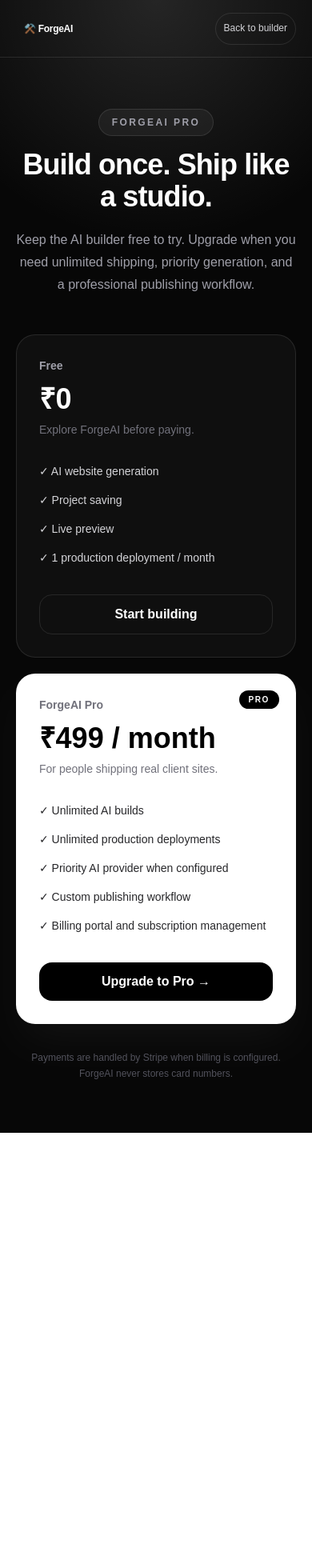
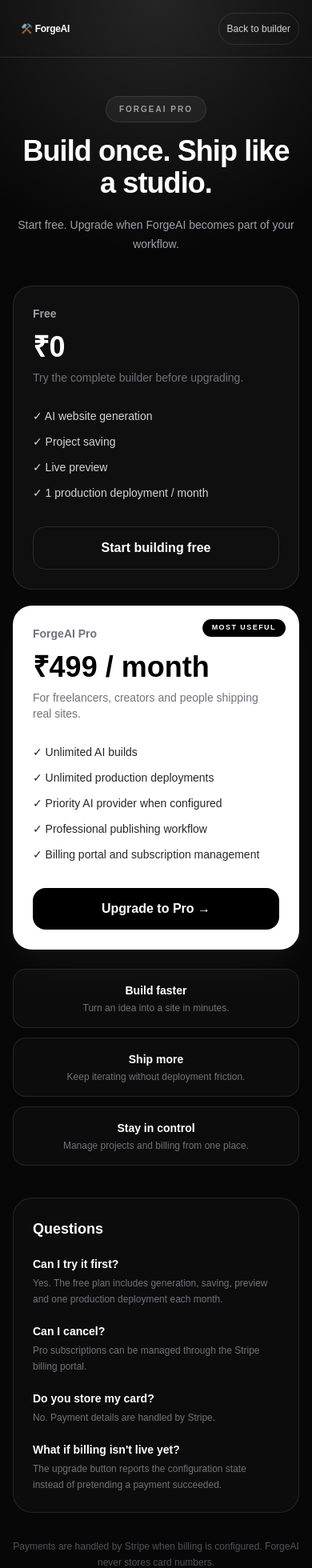
Before and after one commit to akashsirra/ForgeAi, a Next.js app: page /pricing in a window 390 px wide. Shown: the top 1960 px of the page at 80% size. Before the commit the page ends 1416 px from the top, so only its background shows below. Built offline with nearby package versions, Linux system fonts and the light colour scheme; no server answers.

Commit message:
Improve ForgeAI pricing conversion and mobile UX

```diff
--- a/app/pricing/page.tsx
+++ b/app/pricing/page.tsx
@@ -11,6 +11,7 @@
   const [plan, setPlan] = useState<"free" | "pro">("free");
   const [loading, setLoading] = useState(false);
   const [message, setMessage] = useState("");
+  const [billingReady, setBillingReady] = useState(true);
 
   useEffect(() => {
     return onAuthStateChanged(auth, async (currentUser) => {
@@ -27,7 +28,7 @@
           setPlan(data.plan === "pro" ? "pro" : "free");
         }
       } catch {
-        // Keep the safe default of the free plan.
+        // Safe default: free plan.
       }
     });
   }, []);
@@ -51,6 +52,7 @@
       if (!response.ok || !data.url) throw new Error(data.error || "Checkout is not configured yet.");
       window.location.href = data.url;
     } catch (error) {
+      setBillingReady(false);
       setMessage(error instanceof Error ? error.message : "Checkout failed.");
       setLoading(false);
     }
@@ -72,72 +74,109 @@
   }
 
   return (
-    <main className="min-h-screen overflow-hidden bg-[#070707] text-white">
-      <div className="pointer-events-none absolute inset-0 bg-[radial-gradient(circle_at_50%_0%,rgba(255,255,255,0.12),transparent_35%)]" />
-      <header className="relative z-10 flex items-center justify-between border-b border-white/10 px-5 py-4 sm:px-8">
-        <button onClick={() => (window.location.href = "/")} className="font-bold tracking-tight">
+    <main className="min-h-screen overflow-x-hidden bg-[#070707] text-white">
+      <div className="pointer-events-none fixed inset-0 bg-[radial-gradient(circle_at_50%_0%,rgba(255,255,255,0.12),transparent_38%)]" />
+      <header className="relative z-10 flex items-center justify-between gap-3 border-b border-white/10 px-4 py-4 sm:px-8">
+        <button onClick={() => (window.location.href = "/")} className="shrink-0 font-bold tracking-tight">
           ⚒️ ForgeAI
         </button>
-        <button onClick={() => (window.location.href = "/")} className="rounded-full border border-white/10 px-4 py-2 text-sm text-zinc-300 hover:bg-white/5">
+        <button onClick={() => (window.location.href = "/")} className="rounded-full border border-white/10 px-3 py-2 text-xs text-zinc-300 hover:bg-white/5 sm:px-4 sm:text-sm">
           Back to builder
         </button>
       </header>
 
-      <section className="relative z-10 mx-auto max-w-6xl px-5 py-16 sm:px-8 sm:py-24">
+      <section className="relative z-10 mx-auto max-w-6xl px-4 py-12 sm:px-8 sm:py-20">
         <div className="mx-auto max-w-3xl text-center">
-          <div className="mb-4 inline-flex rounded-full border border-white/10 bg-white/5 px-4 py-2 text-xs font-semibold uppercase tracking-[0.2em] text-zinc-400">
+          <div className="mb-4 inline-flex rounded-full border border-white/10 bg-white/5 px-4 py-2 text-[10px] font-semibold uppercase tracking-[0.2em] text-zinc-400 sm:text-xs">
             ForgeAI Pro
           </div>
           <h1 className="text-4xl font-black tracking-tight sm:text-6xl">
             Build once. Ship like a studio.
           </h1>
-          <p className="mx-auto mt-5 max-w-2xl text-base leading-7 text-zinc-400 sm:text-lg">
-            Keep the AI builder free to try. Upgrade when you need unlimited shipping, priority generation, and a professional publishing workflow.
+          <p className="mx-auto mt-5 max-w-2xl text-sm leading-6 text-zinc-400 sm:text-lg sm:leading-7">
+            Start free. Upgrade when ForgeAI becomes part of your workflow.
           </p>
         </div>
 
-        <div className="mx-auto mt-12 grid max-w-4xl gap-5 md:grid-cols-2">
-          <article className="rounded-3xl border border-white/10 bg-white/[0.035] p-7 sm:p-9">
+        <div className="mx-auto mt-10 grid max-w-4xl items-stretch gap-5 md:grid-cols-2">
+          <article className="flex flex-col rounded-3xl border border-white/10 bg-white/[0.035] p-6 sm:p-9">
             <div className="text-sm font-semibold text-zinc-400">Free</div>
             <div className="mt-3 text-4xl font-black">₹0</div>
-            <p className="mt-2 text-sm text-zinc-500">Explore ForgeAI before paying.</p>
-            <ul className="mt-8 space-y-4 text-sm text-zinc-300">
+            <p className="mt-2 text-sm text-zinc-500">Try the complete builder before upgrading.</p>
+            <ul className="mt-7 flex-1 space-y-3 text-sm text-zinc-300 sm:mt-8 sm:space-y-4">
               <li>✓ AI website generation</li>
               <li>✓ Project saving</li>
               <li>✓ Live preview</li>
               <li>✓ 1 production deployment / month</li>
             </ul>
-            <button onClick={() => (window.location.href = "/")} className="mt-9 w-full rounded-2xl border border-white/10 px-5 py-3 font-semibold hover:bg-white/5">
-              Start building
+            <button onClick={() => (window.location.href = "/")} className="mt-8 w-full rounded-2xl border border-white/10 px-5 py-3.5 font-semibold hover:bg-white/5">
+              Start building free
             </button>
           </article>
 
-          <article className="relative overflow-hidden rounded-3xl border border-white/20 bg-white p-7 text-black shadow-2xl shadow-white/5 sm:p-9">
-            <div className="absolute right-5 top-5 rounded-full bg-black px-3 py-1 text-[10px] font-bold uppercase tracking-[0.16em] text-white">Pro</div>
-            <div className="text-sm font-semibold text-zinc-500">ForgeAI Pro</div>
+          <article className="relative flex flex-col overflow-hidden rounded-3xl border border-white/20 bg-white p-6 text-black shadow-2xl shadow-white/5 sm:p-9">
+            <div className="absolute right-4 top-4 rounded-full bg-black px-3 py-1 text-[9px] font-bold uppercase tracking-[0.16em] text-white sm:right-5 sm:top-5 sm:text-[10px]">Most useful</div>
+            <div className="pr-20 text-sm font-semibold text-zinc-500">ForgeAI Pro</div>
             <div className="mt-3 text-4xl font-black">{proPrice}</div>
-            <p className="mt-2 text-sm text-zinc-500">For people shipping real client sites.</p>
-            <ul className="mt-8 space-y-4 text-sm font-medium text-zinc-800">
+            <p className="mt-2 text-sm text-zinc-500">For freelancers, creators and people shipping real sites.</p>
+            <ul className="mt-7 flex-1 space-y-3 text-sm font-medium text-zinc-800 sm:mt-8 sm:space-y-4">
               <li>✓ Unlimited AI builds</li>
               <li>✓ Unlimited production deployments</li>
               <li>✓ Priority AI provider when configured</li>
-              <li>✓ Custom publishing workflow</li>
+              <li>✓ Professional publishing workflow</li>
               <li>✓ Billing portal and subscription management</li>
             </ul>
             {plan === "pro" ? (
-              <button onClick={manageBilling} className="mt-9 w-full rounded-2xl bg-black px-5 py-3 font-semibold text-white hover:bg-zinc-800">
+              <button onClick={manageBilling} className="mt-8 w-full rounded-2xl bg-black px-5 py-3.5 font-semibold text-white hover:bg-zinc-800">
                 Manage subscription
               </button>
             ) : (
-              <button onClick={startCheckout} disabled={loading} className="mt-9 w-full rounded-2xl bg-black px-5 py-3 font-semibold text-white hover:bg-zinc-800 disabled:opacity-50">
+              <button onClick={startCheckout} disabled={loading} className="mt-8 w-full rounded-2xl bg-black px-5 py-3.5 font-semibold text-white hover:bg-zinc-800 disabled:opacity-50">
                 {loading ? "Opening checkout…" : "Upgrade to Pro →"}
               </button>
             )}
           </article>
         </div>
 
+        <div className="mx-auto mt-6 grid max-w-4xl gap-3 sm:grid-cols-3">
+          <div className="rounded-2xl border border-white/10 bg-white/[0.025] p-4 text-center">
+            <div className="text-sm font-semibold">Build faster</div>
+            <div className="mt-1 text-xs text-zinc-500">Turn an idea into a site in minutes.</div>
+          </div>
+          <div className="rounded-2xl border border-white/10 bg-white/[0.025] p-4 text-center">
+            <div className="text-sm font-semibold">Ship more</div>
+            <div className="mt-1 text-xs text-zinc-500">Keep iterating without deployment friction.</div>
+          </div>
+          <div className="rounded-2xl border border-white/10 bg-white/[0.025] p-4 text-center">
+            <div className="text-sm font-semibold">Stay in control</div>
+            <div className="mt-1 text-xs text-zinc-500">Manage projects and billing from one place.</div>
+          </div>
+        </div>
+
+        <div className="mx-auto mt-10 max-w-4xl rounded-3xl border border-white/10 bg-white/[0.025] p-6 sm:p-8">
+          <h2 className="text-lg font-bold">Questions</h2>
+          <div className="mt-5 grid gap-5 sm:grid-cols-2">
+            <div>
+              <h3 className="text-sm font-semibold">Can I try it first?</h3>
+              <p className="mt-1 text-xs leading-5 text-zinc-500">Yes. The free plan includes generation, saving, preview and one production deployment each month.</p>
+            </div>
+            <div>
+              <h3 className="text-sm font-semibold">Can I cancel?</h3>
+              <p className="mt-1 text-xs leading-5 text-zinc-500">Pro subscriptions can be managed through the Stripe billing portal.</p>
+            </div>
+            <div>
+              <h3 className="text-sm font-semibold">Do you store my card?</h3>
+              <p className="mt-1 text-xs leading-5 text-zinc-500">No. Payment details are handled by Stripe.</p>
+            </div>
+            <div>
+              <h3 className="text-sm font-semibold">What if billing isn't live yet?</h3>
+              <p className="mt-1 text-xs leading-5 text-zinc-500">The upgrade button reports the configuration state instead of pretending a payment succeeded.</p>
+            </div>
+          </div>
+        </div>
+
         {message && (
-          <div className="mx-auto mt-6 max-w-4xl rounded-2xl border border-red-500/20 bg-red-500/10 p-4 text-sm text-red-200">
+          <div className={`mx-auto mt-6 max-w-4xl rounded-2xl border p-4 text-sm ${billingReady ? "border-red-500/20 bg-red-500/10 text-red-200" : "border-amber-500/20 bg-amber-500/10 text-amber-200"}`}>
             {message}
           </div>
         )}
```
